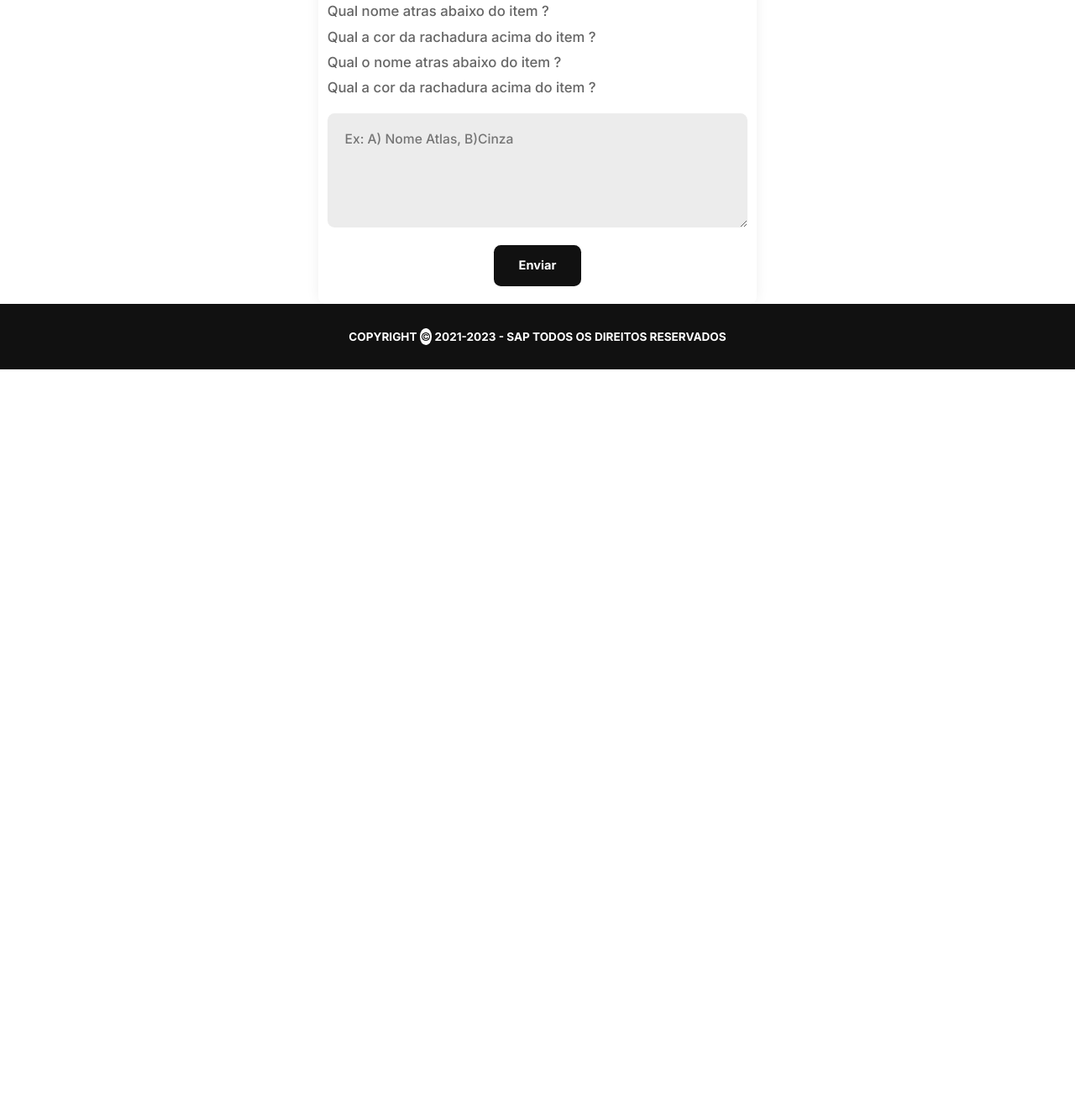
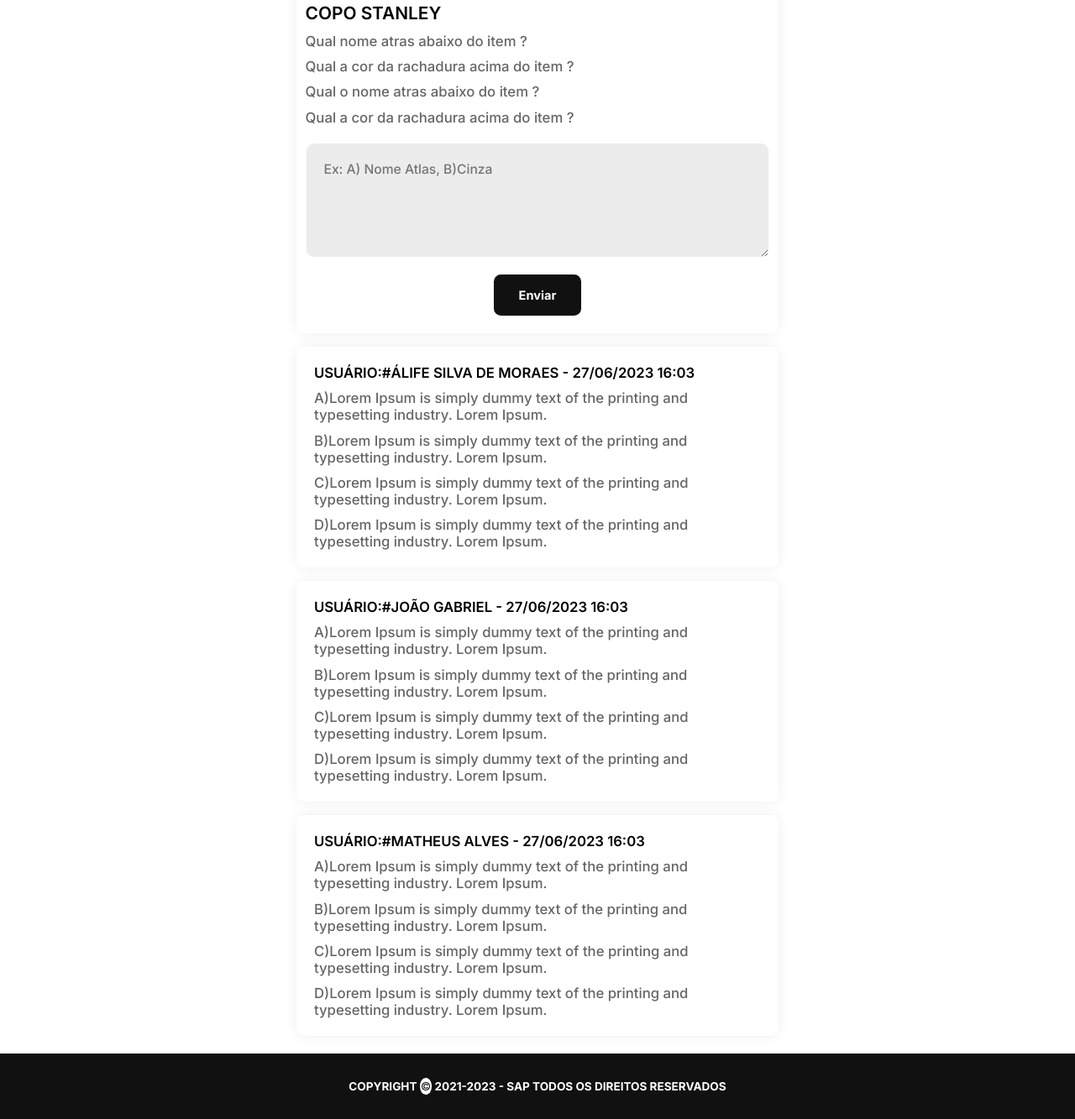
Before and after one commit to alife-echo/pt_lost_and_found, a plain HTML site: page forum.html in a window 1280 px wide. Shown: the part 410-1743 px from the top of the page at 84% size. Before the commit the page ends 850 px from the top, so only its background shows below. Drawn offline with Linux system fonts and the light colour scheme.

Commit message:
fp init messages container

```diff
--- a/forum.html
+++ b/forum.html
@@ -31,6 +31,7 @@
      <section class="flex mt-flex forum-container flex-col">
             <div class="info-item">
                 <img src="./images/copo_stanley.JPG" class="img-forum" alt="">
+            <h2 class="title-card text-xl">COPO STANLEY</h2>
             <div class="questions-container">
                     <p class="p-card text-xs mt">Qual nome atras abaixo do item ?</p>
                     <p class="p-card text-xs mt">Qual a cor da rachadura acima do item ?</p>
@@ -42,7 +43,29 @@
                 <input type="submit" class="bt-card" value="Enviar">
             </form>
             </div>
-
+            <div class="messages-container">
+                <div class="message mt-flex">
+                    <p class="title-card text-xs">USUÁRIO:#ÁLIFE SILVA DE MORAES - 27/06/2023  16:03</p>
+                    <p class="p-card text-xs">A)Lorem Ipsum is simply dummy text of the printing and typesetting industry. Lorem Ipsum.</p>
+                    <p class="p-card text-xs">B)Lorem Ipsum is simply dummy text of the printing and typesetting industry. Lorem Ipsum.</p>
+                    <p class="p-card text-xs">C)Lorem Ipsum is simply dummy text of the printing and typesetting industry. Lorem Ipsum.</p>
+                    <p class="p-card text-xs">D)Lorem Ipsum is simply dummy text of the printing and typesetting industry. Lorem Ipsum.</p>
+                </div>
+                <div class="message mt-flex">
+                    <p class="title-card text-xs">USUÁRIO:#JOÃO GABRIEL - 27/06/2023  16:03</p>
+                    <p class="p-card text-xs">A)Lorem Ipsum is simply dummy text of the printing and typesetting industry. Lorem Ipsum.</p>
+                    <p class="p-card text-xs">B)Lorem Ipsum is simply dummy text of the printing and typesetting industry. Lorem Ipsum.</p>
+                    <p class="p-card text-xs">C)Lorem Ipsum is simply dummy text of the printing and typesetting industry. Lorem Ipsum.</p>
+                    <p class="p-card text-xs">D)Lorem Ipsum is simply dummy text of the printing and typesetting industry. Lorem Ipsum.</p>
+                </div>
+                <div class="message mt-flex">
+                    <p class="title-card text-xs">USUÁRIO:#MATHEUS ALVES - 27/06/2023  16:03</p>
+                    <p class="p-card text-xs">A)Lorem Ipsum is simply dummy text of the printing and typesetting industry. Lorem Ipsum.</p>
+                    <p class="p-card text-xs">B)Lorem Ipsum is simply dummy text of the printing and typesetting industry. Lorem Ipsum.</p>
+                    <p class="p-card text-xs">C)Lorem Ipsum is simply dummy text of the printing and typesetting industry. Lorem Ipsum.</p>
+                    <p class="p-card text-xs">D)Lorem Ipsum is simply dummy text of the printing and typesetting industry. Lorem Ipsum.</p>
+                </div>
+            </div>
      </section>
     </main>
     <footer class="flex">
--- a/styles/style.css
+++ b/styles/style.css
@@ -312,12 +312,28 @@ header{
     height: 13rem;
 }
 .img-forum{
-    width: 50rem;
+    width: 55rem;
     height: 30rem;
     border-radius: 0.8rem;
+}
+.messages-container{
+    margin-bottom: 2rem;
 }
 .info-item{
     box-shadow: 0px 0px 17px -3px rgba(0,0,0,0.1);
     padding: 0rem 0rem 1rem 0rem;
     border-radius: 0.8rem;
 }
+.message{
+    box-shadow: 0px 0px 17px -3px rgba(0,0,0,0.1);
+    border-radius: 0.8rem;
+    width: 55rem;
+    padding: 1rem;
+    transition: 300ms ease;
+    cursor: pointer;
+}
+.message:hover{
+    transition: ease 300ms;
+    box-shadow: 0px 0px 7px 9px rgba(0,0,0,0.1);
+
+}
```
